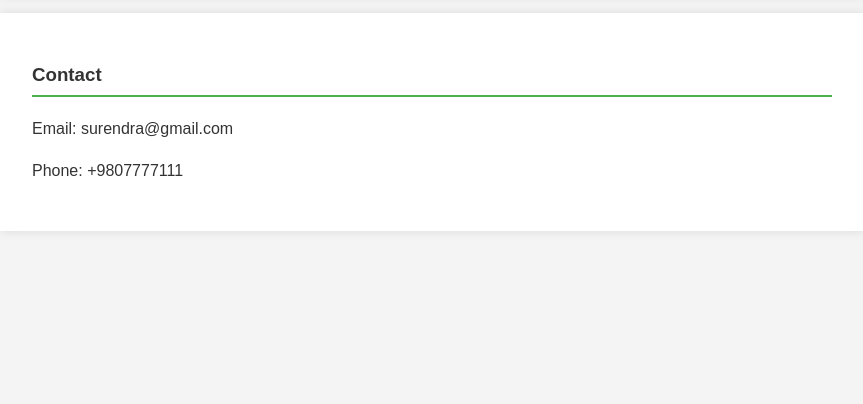
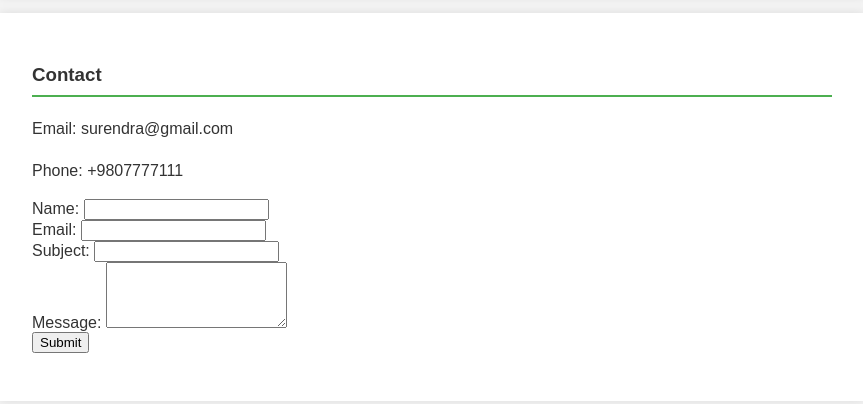
Before and after one commit to surenjnk/test-your-code, a plain HTML site: page index.html in a window 1280 px wide. Shown: the part 988-1392 px from the top of the page, without its empty margins (208-1071 px from the left). Before the commit the page ends 1235 px from the top, so only its background shows below. Drawn offline with Linux system fonts and the light colour scheme.

Commit message:
Update contact form in index.html

```diff
--- a/index.html
+++ b/index.html
@@ -44,5 +44,20 @@
         <h3>Contact</h3>
         <p>Email: surendra@gmail.com</p>
         <p>Phone: +9807777111</p>
+        <form action="submit_form.php" method="post">
+            <label for="name">Name:</label>
+            <input type="text" id="name" name="name" required>
+            <br>
+            <label for="email">Email:</label>
+            <input type="email" id="email" name="email" required>
+            <br>
+            <label for="subject">Subject:</label>
+            <input type="text" id="subject" name="subject" required>
+            <br>
+            <label for="message">Message:</label>
+            <textarea id="message" name="message" rows="4" required></textarea>
+            <br>
+            <button type="submit">Submit</button>
+        </form>
     </section>
 </body>
```
